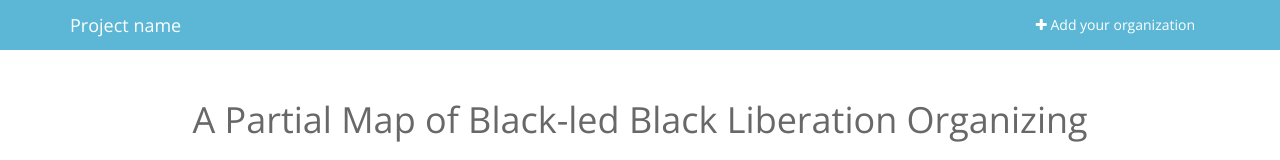
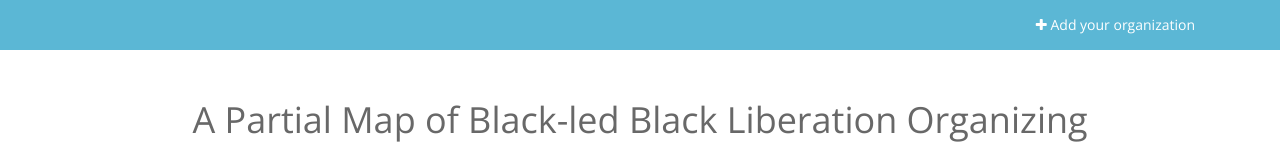
Before and after one commit to mendozao/interactive_maps, a website with bundled scripts: page app/index.html in a window 1280 px wide. Shown: the top 160 px of the page. Built offline with nearby package versions, Linux system fonts and the light colour scheme; no server answers; a script that the page names is missing.

Commit message:
Update index.html

```diff
--- a/app/index.html
+++ b/app/index.html
@@ -32,7 +32,7 @@
           <span class="icon-bar"></span>
           <span class="icon-bar"></span>
         </button>
-        <a class="navbar-brand" href="#">Project name</a>
+        <a class="navbar-brand" href="#"></a>
       </div>
       <div id="navbar" class="collapse navbar-collapse pull-right">
         <ul class="nav navbar-nav">
```
